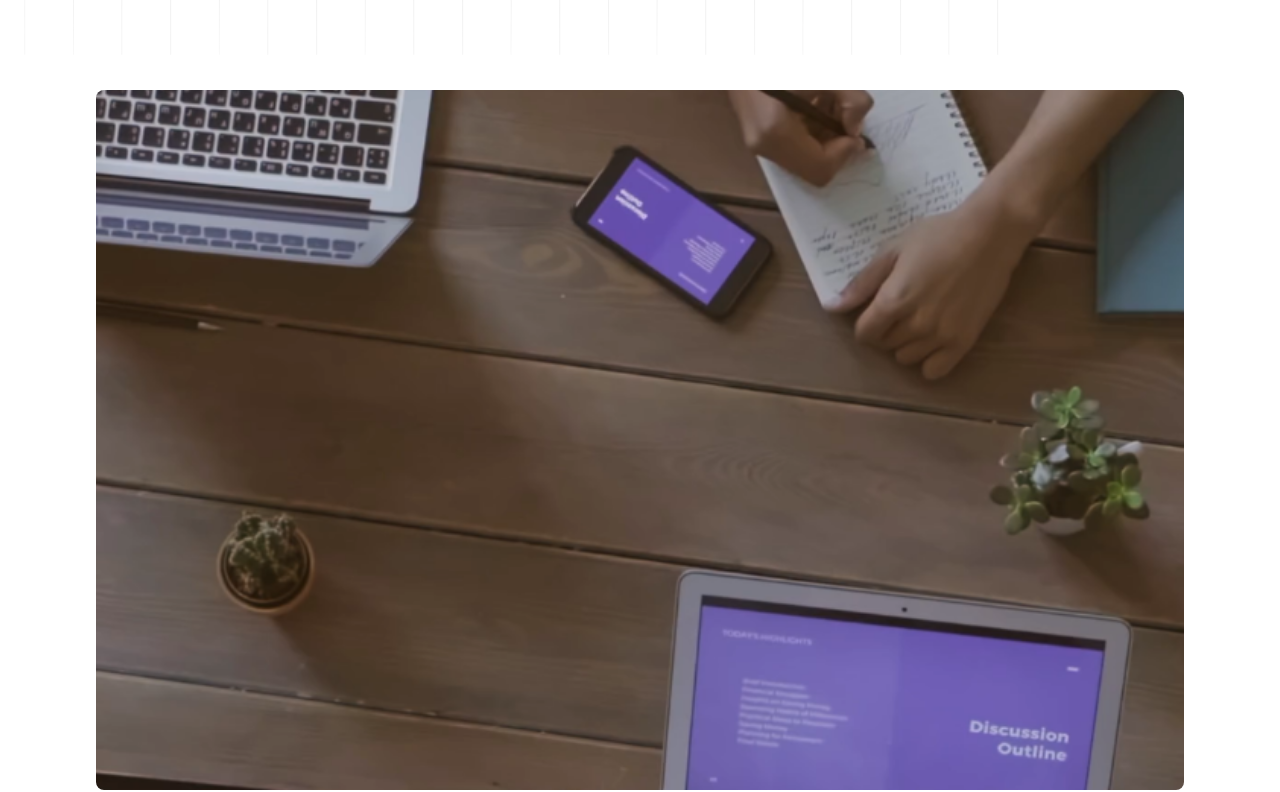
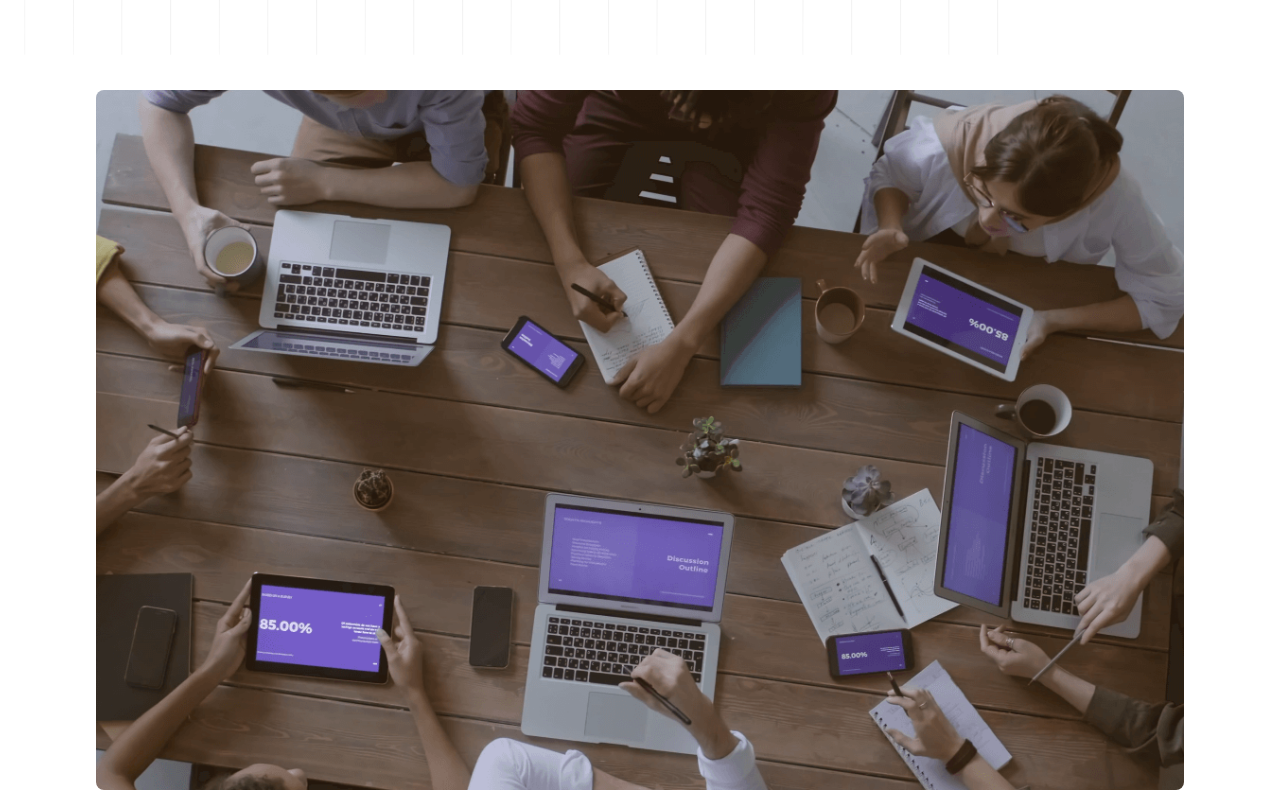
Before and after one commit to primathonacademy/august-batch-live-project-, a React (Vite) app: page /about in a window 1280 px wide. Shown: the part 590-1382 px from the top of the page. Built offline with nearby package versions, Linux system fonts and the light colour scheme; a web font is replaced by a local one.

Commit message:
[feature]: Add compressed img

```diff
--- a/src/pages/about/AboutSection.jsx
+++ b/src/pages/about/AboutSection.jsx
@@ -1,5 +1,5 @@
 import PropTypes from 'prop-types';
-import AboutImage from '../../assets/images/about-image.png';
+import AboutGroupMeetingImage from '../../assets/images/group-meeting-img.png';
 import BgGridLine from '../../assets/images/grid-image.svg';
 
 function AboutSection({ screenSize }) {
@@ -29,10 +29,10 @@ function AboutSection({ screenSize }) {
                 </p>
             </div>
 
-            <div className="mt-110 w-full rounded-lg lg:h-137 md:py-0 xl:h-175">
+            <div className="mt-110 h-137 w-full rounded-lg md:py-0 xl:h-175">
                 <img
-                    src={AboutImage}
-                    alt="some peoples are doing group meeting"
+                    src={AboutGroupMeetingImage}
+                    alt="some people are taking meeting on desk with laptops, tablets and mobiles"
                     className="w-full bg-cover bg-center object-cover rounded-lg h-full"
                 />
             </div>
```
Also changed, not shown: src/assets/images/about-image.png (deleted), src/assets/images/group-meeting-img.png (added).
